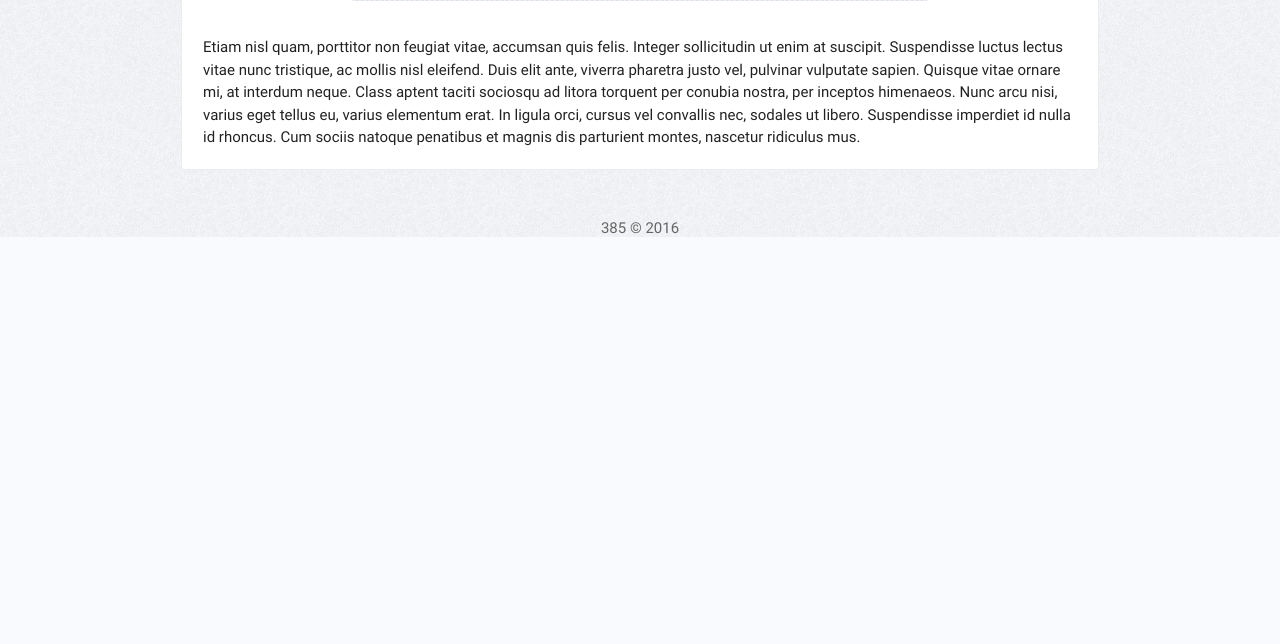
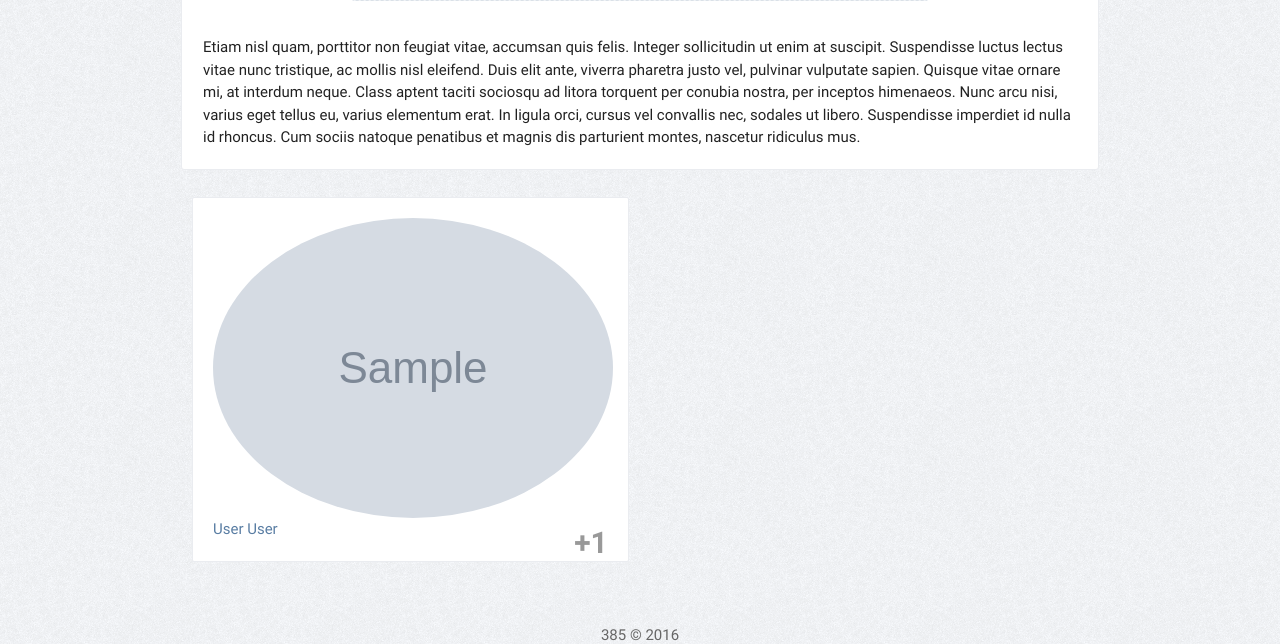
Before and after one commit to 385olt/nomess, a Flask app: template app/templates/index.html in a window 1280 px wide. Shown: the part 807-1451 px from the top of the page. Before the commit the page ends 1044 px from the top, so only its background shows below. Run offline with Flask 2, Linux system fonts and the light colour scheme; the template is opened without the code that fills it: most values are stand-ins (such as "Sample title", 1, 10 or a date in 2020); grey boxes marked "Sample" are stand-in pictures; parts of the project's set-up code (start-up, migrations or seed data) failed here and were passed over; some libraries are stand-ins or nearby versions.

Commit message:
added top users

```diff
--- a/app/controllers.py
+++ b/app/controllers.py
@@ -1,14 +1,14 @@
 # coding=utf-8
 
 from flask import render_template, flash, redirect, g
-from app import app
+from app import app, statistics
 from .models import chooseUser
 
 @app.route('/')
 @app.route('/index')
 def index():
 
-	return render_template('index.html')
+	return render_template('index.html', statistics=statistics[:16])
 
 @app.route('/choose')
 def choose():
--- a/app/static/css/custom.css
+++ b/app/static/css/custom.css
@@ -54,6 +54,10 @@ table td {
 	background-color: white;
 	border-radius: 3px;
 	margin-top: 20px;
+}
+
+.card-panel {
+	border:1px solid #eaecf0;
 }
 
 .main-panel .content {
@@ -127,10 +131,24 @@ table td {
 .found-name a {
 	font-size: 25px;
 	color: #597da3;
-	text-decoration: underline;
 }
 
 .found_write {
 	font-size: 20px;
 	color: #597da3;
 }
+
+.stats img {
+	margin-right: 10px;
+}
+
+.stats a {
+	color: #597da3;
+}
+
+.stats .count {
+	font-size: 30px;
+	padding-top: 2px;
+	color: #999;
+	font-weight: 700;
+}
--- a/app/templates/index.html
+++ b/app/templates/index.html
@@ -11,7 +11,7 @@
       <!--Let browser know website is optimized for mobile-->
       <meta name="viewport" content="width=device-width, initial-scale=1.0"/>
 
-      <title>Сообщений</title>
+      <title>Ноль Сообщений</title>
     </head>
 
     <body>
@@ -46,6 +46,17 @@
             </div>
           </div>
         </div>
+        <div class="row">
+          {% for stat in statistics %}
+            <div class="col s12 m6">
+              <div class="card-panel z-depth-0 stats">
+                <img src="{{ stat['data']['photo_50'] }}" class="circle" align="middle">
+                <a href="http://vk.com/id{{ stat['uid'] }}" target="_blank">{{ stat['data']['last_name'] }} {{ stat["data"]["last_name"] }}</a>
+                <div class="right count">+{{ stat["data"]["count"] }}</div>
+              </div>
+            </div>
+          {% endfor %}
+        </div>
         <h6 class="center-align copyright">385 &copy; 2016</h6>
       </div>
 
```
Also changed, not shown: app/__init__.py (+12 -0 lines), app/models.py (+1 -6 lines), 1 other file.
